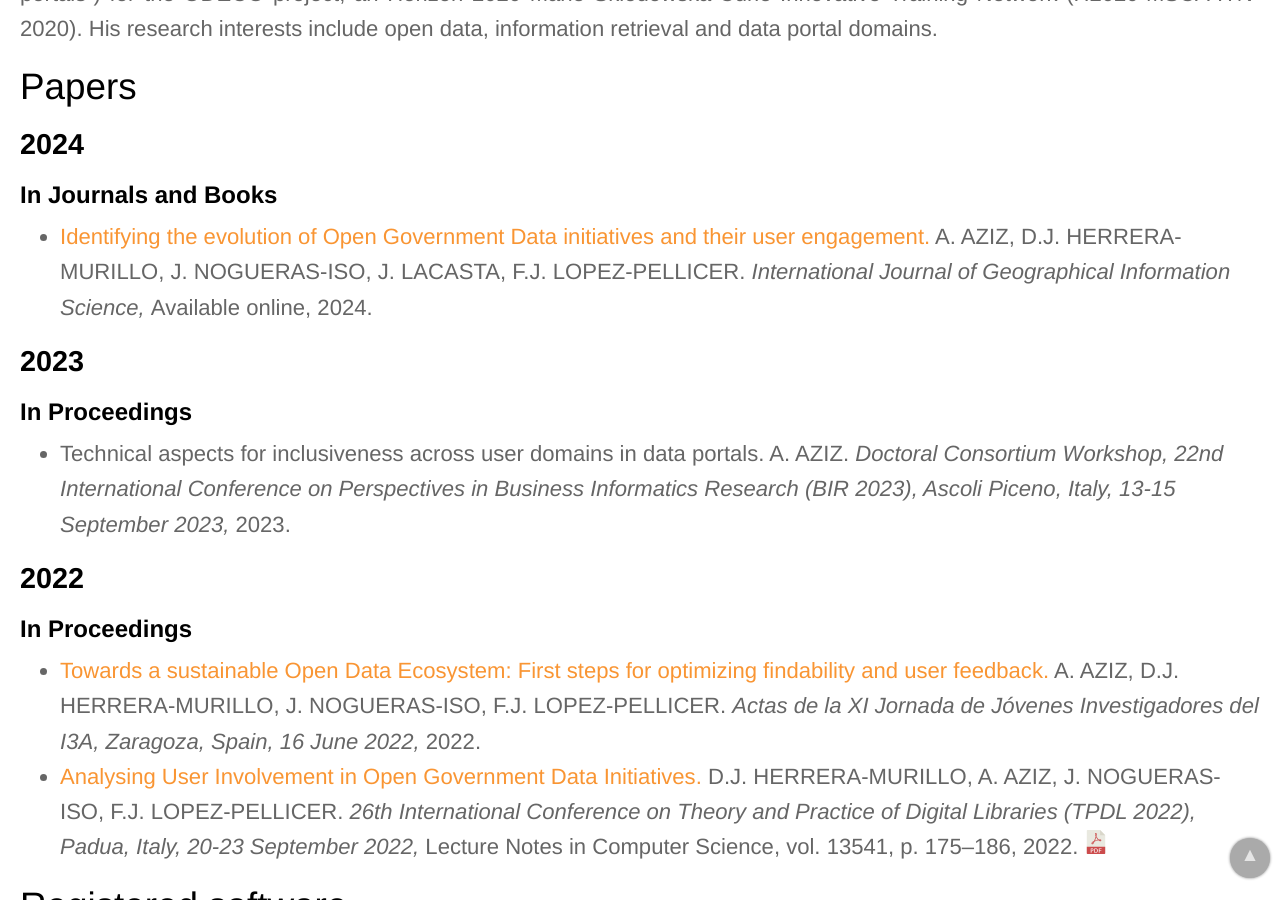
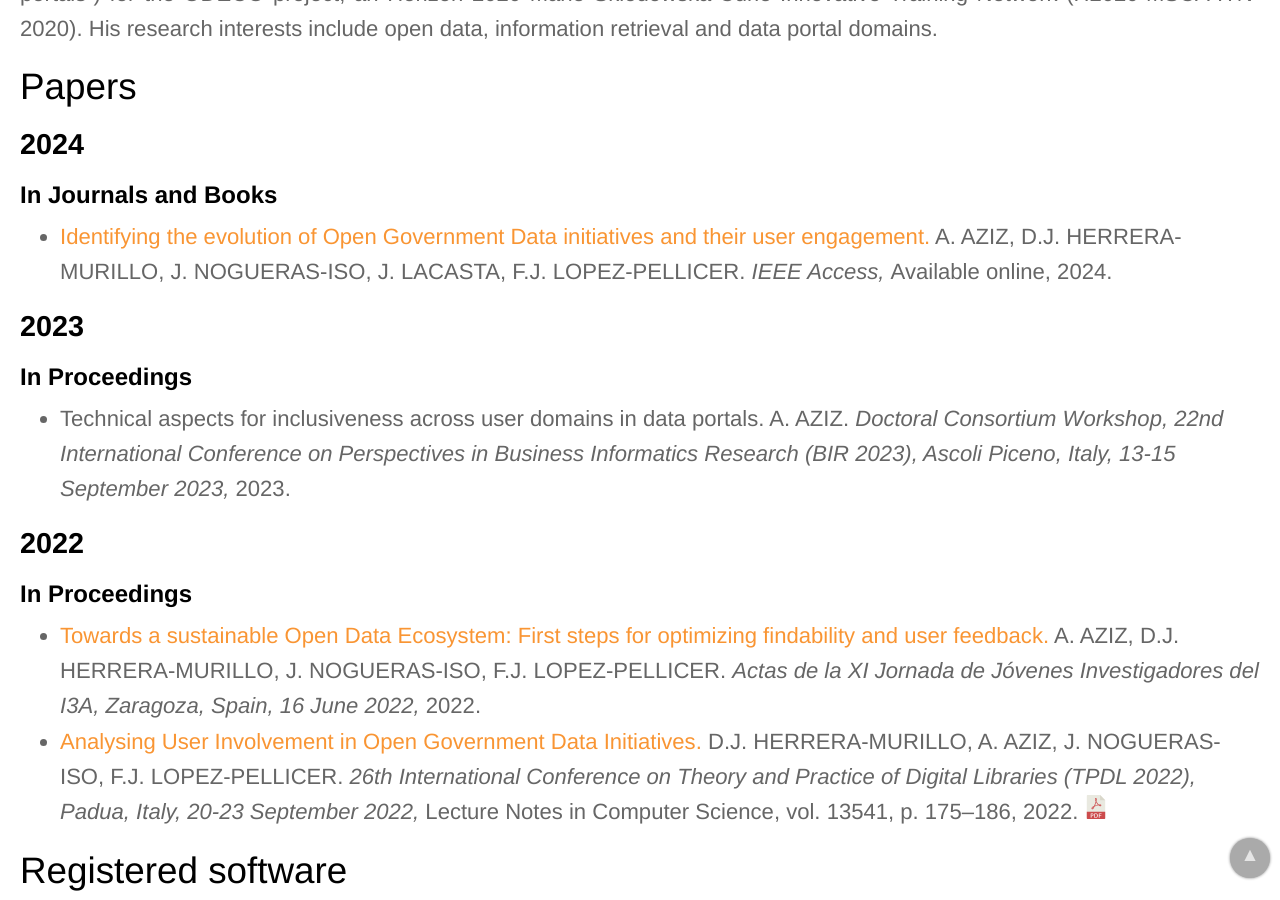
Before and after one commit to IAAA-Lab/IAAA-Lab.github.io, a Jekyll site: the page built from _staff/aziz.md, in a window 1280 px wide and 900 px high, scrolled down 724 px. Built offline with Jekyll 4.4.1, drawn with Linux system fonts in a browser that asks for light colours.

Commit message:
Correct typo

```diff
--- a/_data/papers.yml
+++ b/_data/papers.yml
@@ -5,7 +5,7 @@
 - title: "Identifying the evolution of Open Government Data initiatives and their user engagement"
   url: https://doi.org/10.1109/ACCESS.2024.3414282
   authors: A. AZIZ, D.J. HERRERA-MURILLO, J. NOGUERAS-ISO, J. LACASTA, F.J. LOPEZ-PELLICER
-  publication: "International Journal of Geographical Information Science"
+  publication: "IEEE Access"
   publication_detail: "Available online"
   year: 2024
   doi: 10.1109/ACCESS.2024.3414282
```
